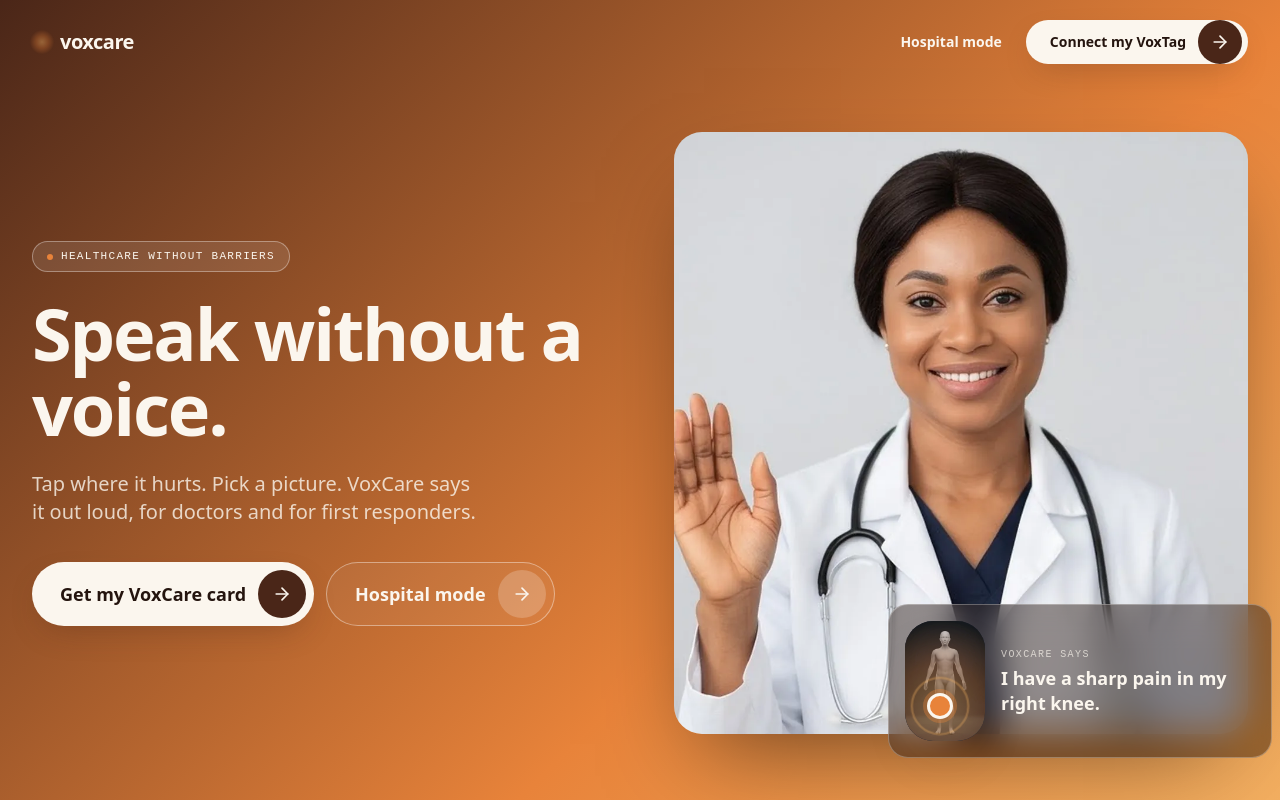
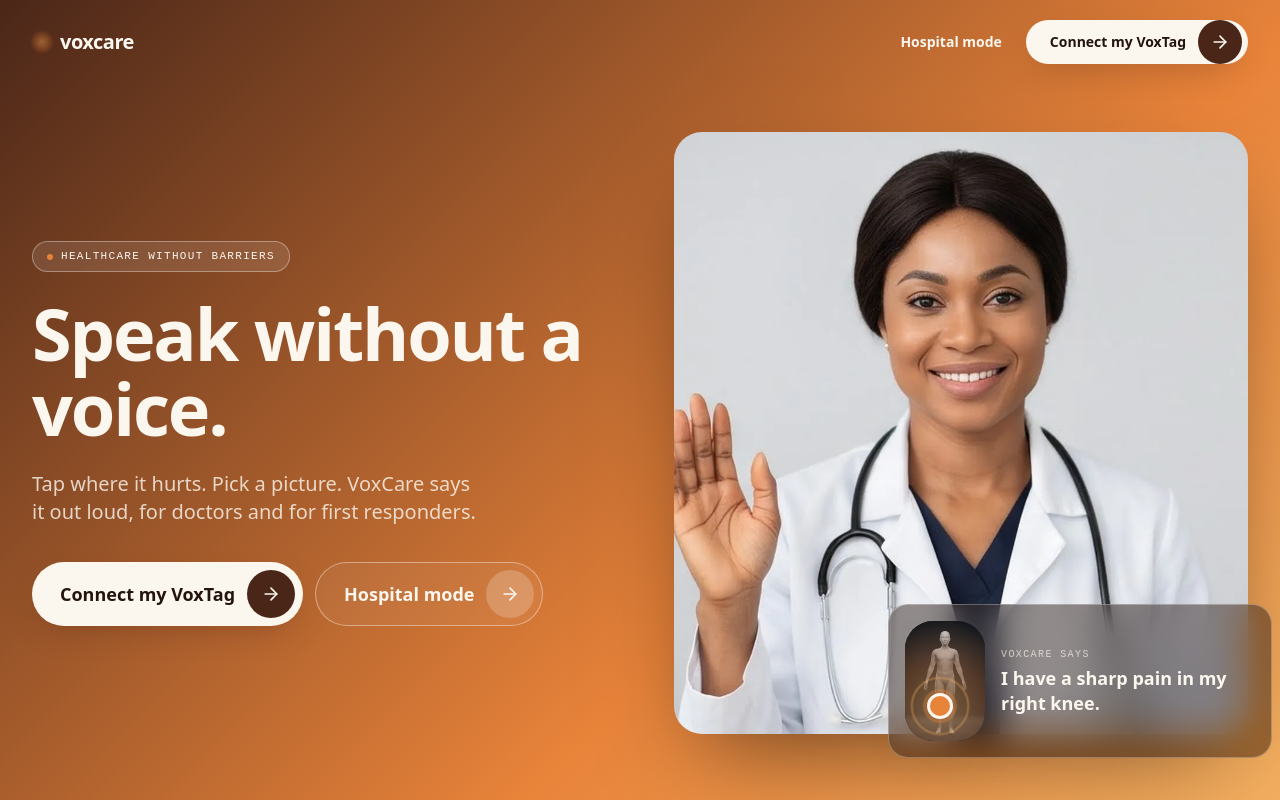
Before and after one commit to yusufwahab/VoxCare, a React (Vite) app: page / in a window 1280 px wide. Shown: the top 800 px of the page. Built offline with nearby package versions, Linux system fonts and the light colour scheme.

Commit message:
changed hero text

```diff
--- a/src/pages/Landing.tsx
+++ b/src/pages/Landing.tsx
@@ -47,7 +47,7 @@ export default function Landing() {
             <h1 className="display mt-6 max-w-xl">Speak without a voice.</h1>
             <p className="mt-6 max-w-md text-lg text-ivory/80 sm:text-xl">Tap where it hurts. Pick a picture. VoxCare says it out loud, for doctors and for first responders.</p>
             <div className="mt-9 flex flex-wrap gap-3">
-              <PillButton to="/start" variant="ivory" size="lg">Get my VoxCare card</PillButton>
+              <PillButton to="/start" variant="ivory" size="lg">Connect my {TAG}</PillButton>
               <PillButton to="/hospital" variant="ghost-light" size="lg">Hospital mode</PillButton>
             </div>
           </motion.div>
```
